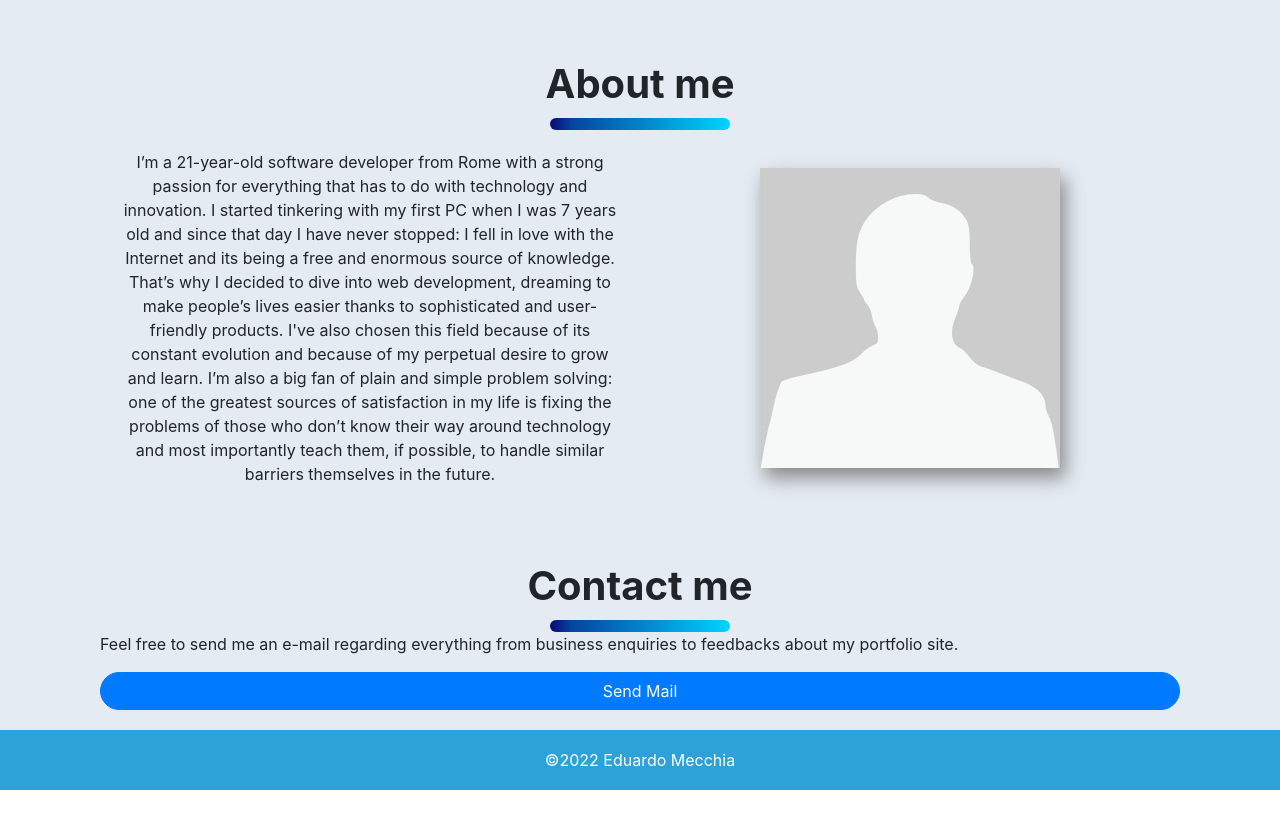
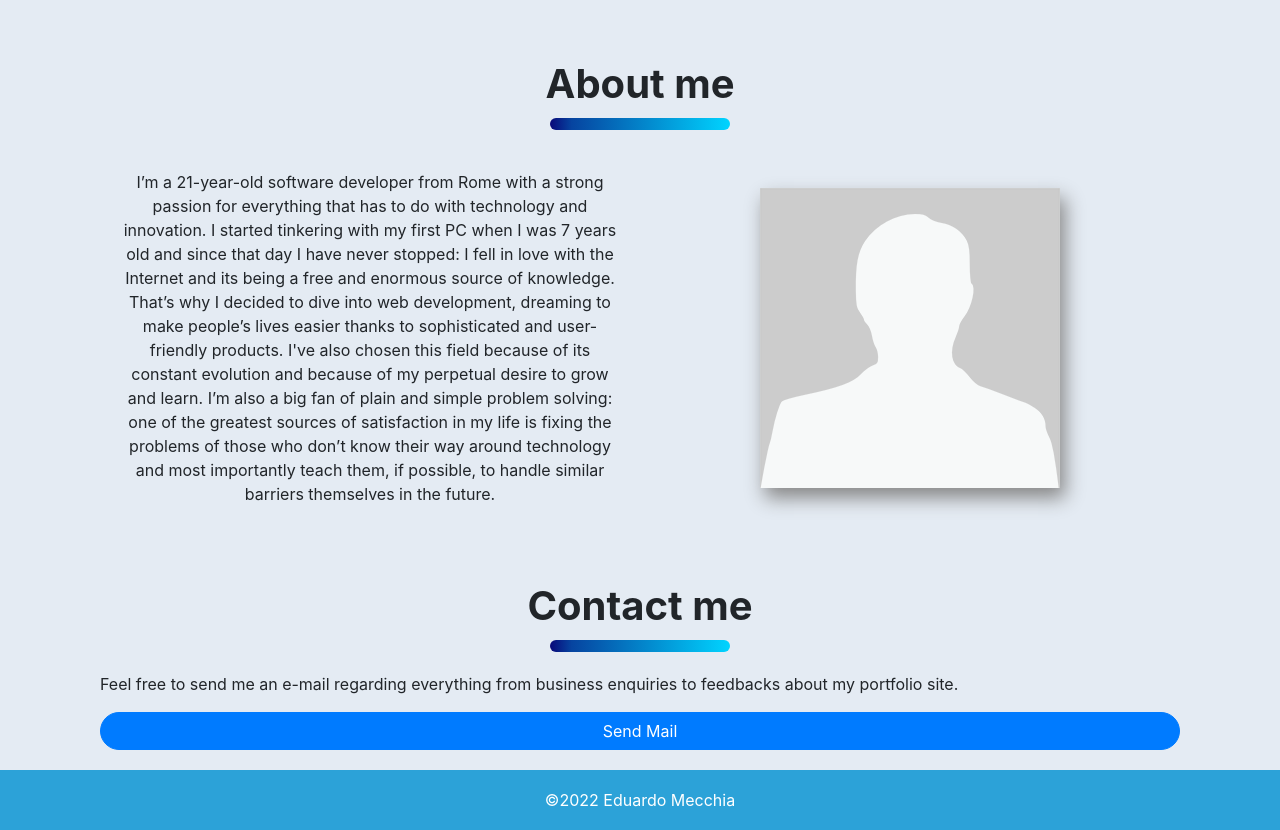
Before and after one commit to eduardomecchia/nuxt-portfolio, a Nuxt app: page / in a window 1280 px wide. Shown: the part 760-1590 px from the top of the page. Before the commit the page ends 1550 px from the top, so only its background shows below. Built offline with nearby package versions, Linux system fonts and the light colour scheme.

Commit message:
Add margin-top in section contents

```diff
--- a/assets/css/main.scss
+++ b/assets/css/main.scss
@@ -49,6 +49,10 @@ body {
             font-size: 40px;
         }
 
+        &__content {
+            margin-top: 20px;
+        }
+
         .about__content {
             display: flex;
 
@@ -76,7 +80,6 @@ body {
                     & {
                         width: 100%;
                         order: 1;
-                        margin-top: 20px;
                     }
                 }
 
```
